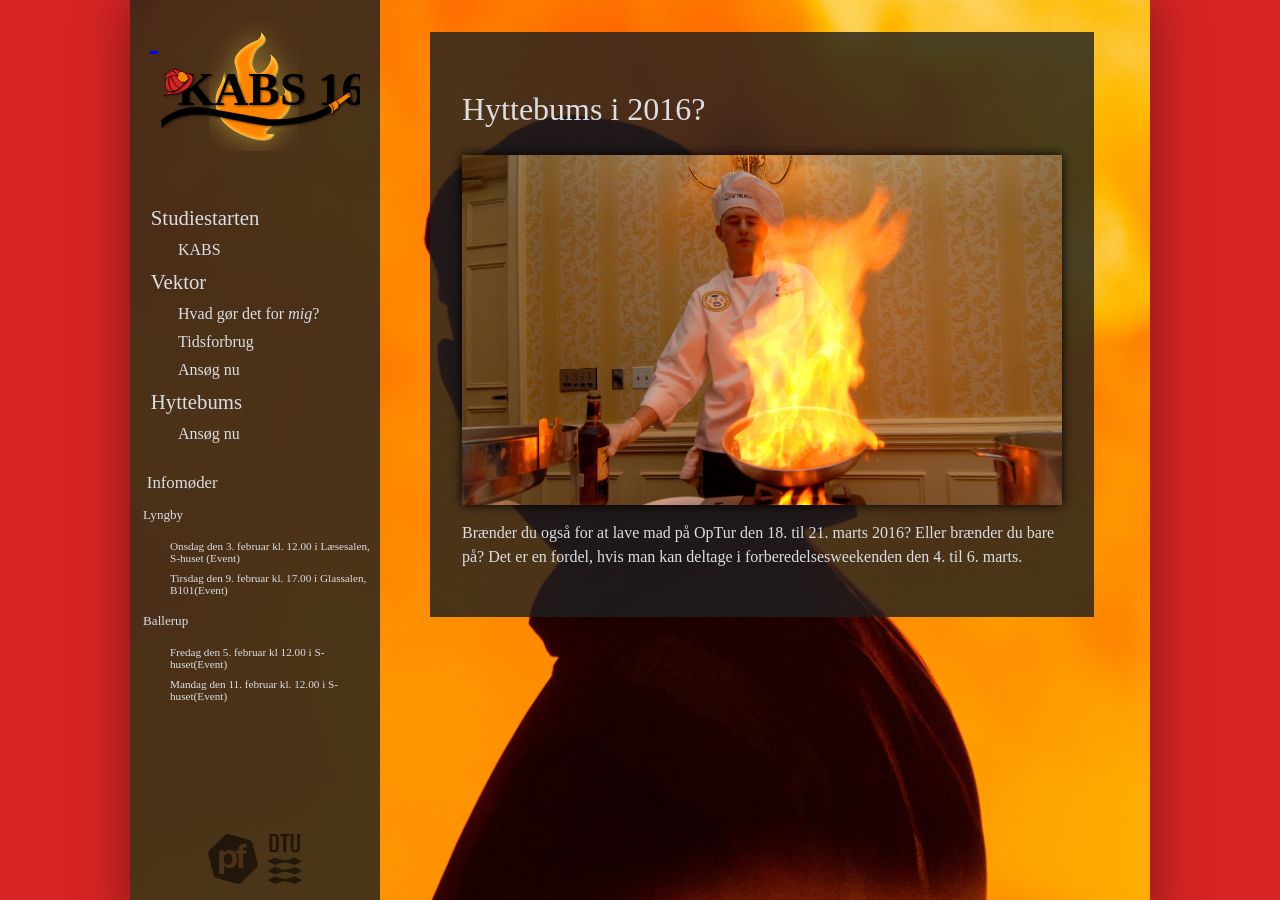
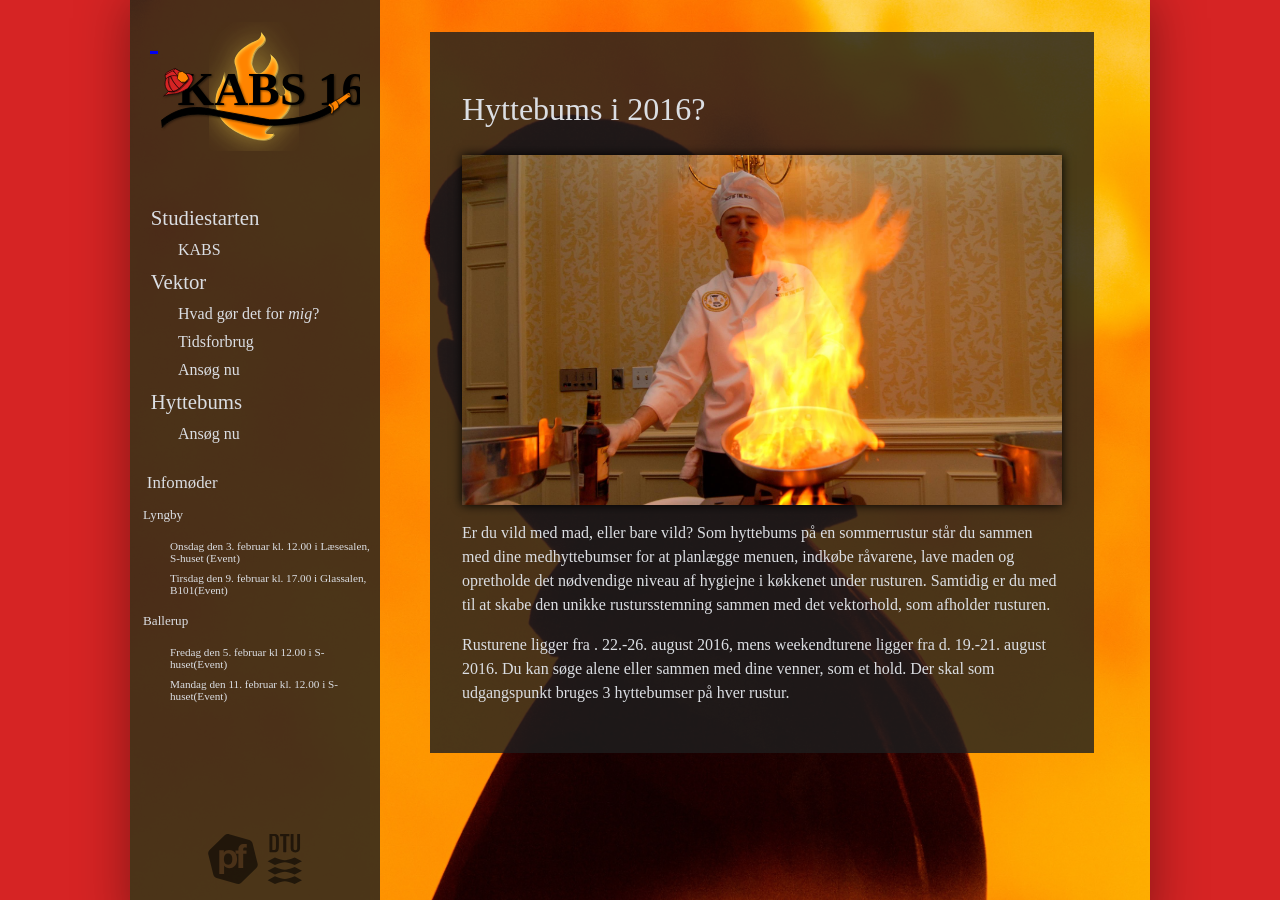
Before and after one commit to KABSDTU/kabsdtu.github.io, a Jekyll site: the page built from hyttebums.md, in a window 1280 px wide and 900 px high. Built offline with Jekyll 4.4.1, drawn with Linux system fonts in a browser that asks for light colours; some web fonts are replaced.

Commit message:
Ansøgning er åben

```diff
--- a/hyttebums.md
+++ b/hyttebums.md
@@ -7,4 +7,7 @@
 <div id="poster-image" style="background-image: url('/static/img/t4.jpg');">
 </div>
 
-<p>Brænder du også for at lave mad på OpTur den 18. til 21. marts 2016? Eller brænder du bare på?  Det er en fordel, hvis man kan deltage i forberedelsesweekenden den 4. til 6. marts. </p>
+<p>Er du vild med mad, eller bare vild? Som hyttebums på en sommerrustur står du sammen med dine medhyttebumser for at planlægge menuen, indkøbe råvarene, lave maden og opretholde det nødvendige niveau af hygiejne i køkkenet under rusturen. Samtidig er du med til at skabe den unikke rustursstemning sammen med det vektorhold, som afholder rusturen.</p>
+<p>Rusturene ligger fra . 22.-26. august 2016, mens weekendturene ligger fra d. 19.-21. august 2016.
+Du kan søge alene eller sammen med dine venner, som et hold. Der skal som udgangspunkt bruges 3 hyttebumser på hver rustur.
+</p>
--- a/index.html
+++ b/index.html
@@ -5,6 +5,8 @@
 
 <h1>We didn't start the fire!</h1>
 
+<p>Ansøgningen til sommerrusturshyttebums er åben! Søg nu under hyttebums fanen.</p>
+
 <p>KABS16 har tændt sirenen og kører med fuld fart for at skabe en flammende studiestart. Til det har vi brug for dig! Så brænder du for at lave projekter, skabe netværk og være med at skabe en studiestart som oser af sjov og nye oplevelser? Så søg som Vektor16.</p>
 
 <div id="poster-image" style="background-image: url('/static/img/t5.jpg');">
```
Also changed, not shown: ansog-som-hyttebums.md (+3 -1 lines).
